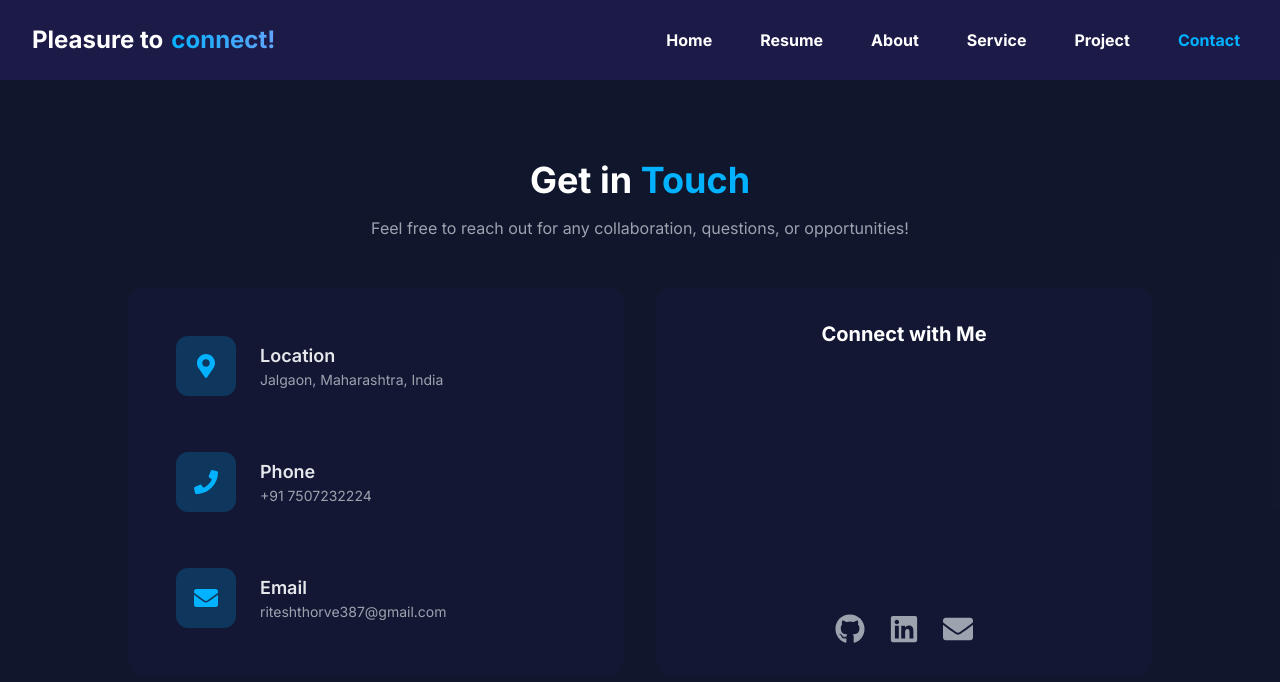
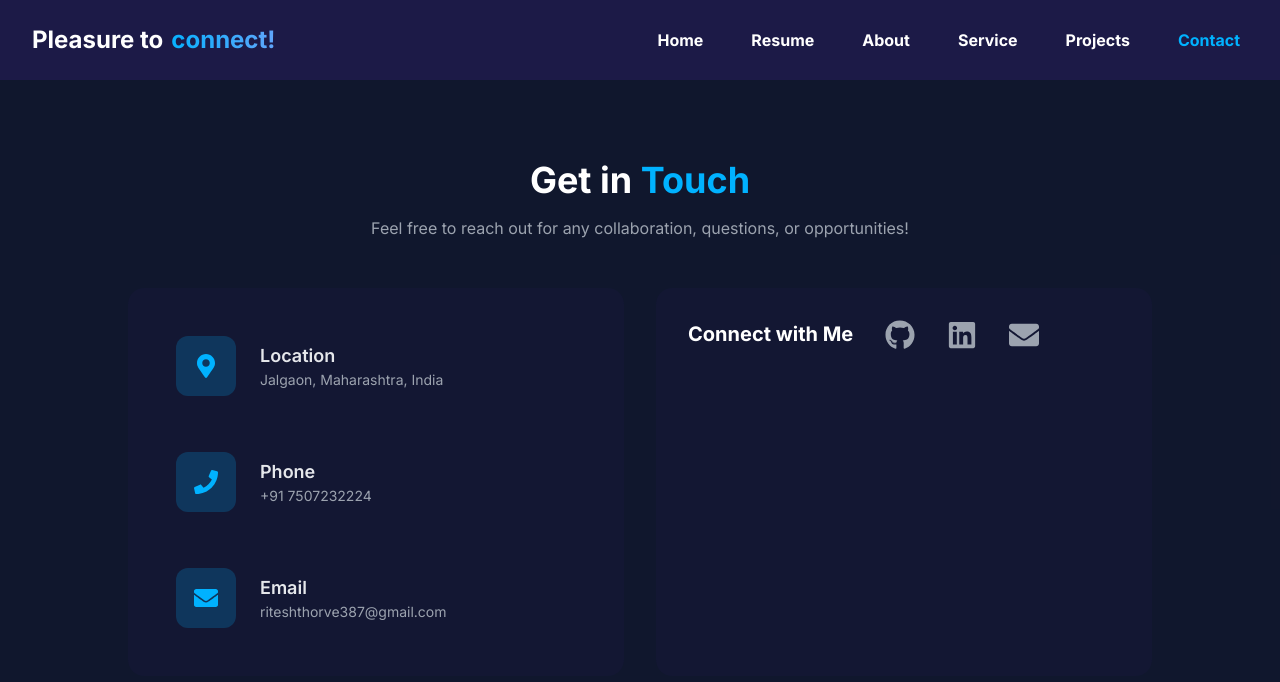
Before and after one commit to Ritesh-Thorve/My-Portfolio, a React (Vite) app: page /contact in a window 1280 px wide. Shown: the top 682 px of the page. Built offline with nearby package versions, Linux system fonts and the light colour scheme.

Commit message:
Refactor Contact and Navbar components for improved layout and consistency; update Portfolio component to handle disabled project paths

```diff
--- a/src/components/Contact.jsx
+++ b/src/components/Contact.jsx
@@ -62,14 +62,14 @@ export default function Contact() {
         </motion.div>
 
         {/* Contact Info & Social Links */}
-        <div className="grid grid-cols-1 md:grid-cols-2 gap-8">
+        <div className="flex flex-col md:flex-row gap-8">
           {/* Contact Info */}
           <motion.div
             initial={{ opacity: 0, x: -50 }}
             whileInView={{ opacity: 1, x: 0 }}
             transition={{ duration: 0.5 }}
             viewport={{ once: true }}
-            className="bg-secondary/20 p-8 rounded-2xl space-y-6"
+            className="bg-secondary/20 p-8 rounded-2xl space-y-6 flex-1"
           >
             {contactInfo.map((info, index) => (
               <motion.a
@@ -100,10 +100,10 @@ export default function Contact() {
             whileInView={{ opacity: 1, x: 0 }}
             transition={{ duration: 0.5 }}
             viewport={{ once: true }}
-            className="bg-secondary/20 p-8 rounded-2xl flex flex-col justify-between"
+            className="bg-secondary/20 p-8 rounded-2xl flex flex-col items-center justify-center md:flex-row md:justify-start md:items-start md:space-x-8 flex-1"
           >
-            <h3 className="text-xl font-bold mb-6 text-center">Connect with Me</h3>
-            <div className="flex justify-center gap-6">
+            <h3 className="text-xl font-bold mb-6 text-center md:text-left">Connect with Me</h3>
+            <div className="flex flex-col md:flex-row gap-6 md:gap-8 justify-center md:justify-start">
               {socialLinks.map((social, index) => (
                 <motion.a
                   key={index}
--- a/src/components/Navbar.jsx
+++ b/src/components/Navbar.jsx
@@ -9,7 +9,7 @@ export default function Navbar() {
     { name: 'Resume', path: 'https://drive.google.com/file/d/1H3ZZWTn0GIUrABETg2NcPXYo8syJH45y/view' },
     { name: 'About', path: '/about' },
     { name: 'Service', path: '/services' },
-    { name: 'Project', path: '/portfolio' },
+    { name: 'Projects', path: '/portfolio' },
     { name: 'Contact', path: '/contact' }
   ];
 
--- a/src/components/Portfolio.jsx
+++ b/src/components/Portfolio.jsx
@@ -68,6 +68,8 @@ export default function Portfolio() {
 }
 
 function PortfolioCard({ item, onNavigate }) {
+  const isPath2Disabled = item.path2 === '#';
+
   return (
     <motion.div
       className="group relative overflow-hidden rounded-lg"
@@ -86,8 +88,8 @@ function PortfolioCard({ item, onNavigate }) {
         <h3 className="text-xl font-bold mb-2">{item.title}</h3>
         <p className="text-sm">{item.category}</p>
 
-         <div className='flex gap-4 mt-4'>
-           <button
+        <div className="flex gap-4 mt-4">
+          <button
             className="px-6 py-2 border-2 border-white rounded-full hover:bg-white hover:text-primary transition-colors"
             onClick={() => onNavigate(item.path)}
           >
@@ -95,10 +97,15 @@ function PortfolioCard({ item, onNavigate }) {
           </button>
 
           <button
-            className="px-6 py-2 border-2 border-white rounded-full hover:bg-white hover:text-primary transition-colors"
-            onClick={() => onNavigate(item.path2)}
+            className={`px-6 py-2 border-2 rounded-full transition-colors ${
+              isPath2Disabled
+                ? 'border-gray-300 text-gray-300 cursor-not-allowed'
+                : 'border-white hover:bg-white hover:text-primary'
+            }`}
+            onClick={() => !isPath2Disabled && onNavigate(item.path2)}
+            disabled={isPath2Disabled}
           >
-            View Project
+            {isPath2Disabled ? 'Coming Soon' : 'View Project'}
           </button>
         </div>
       </div>
```
